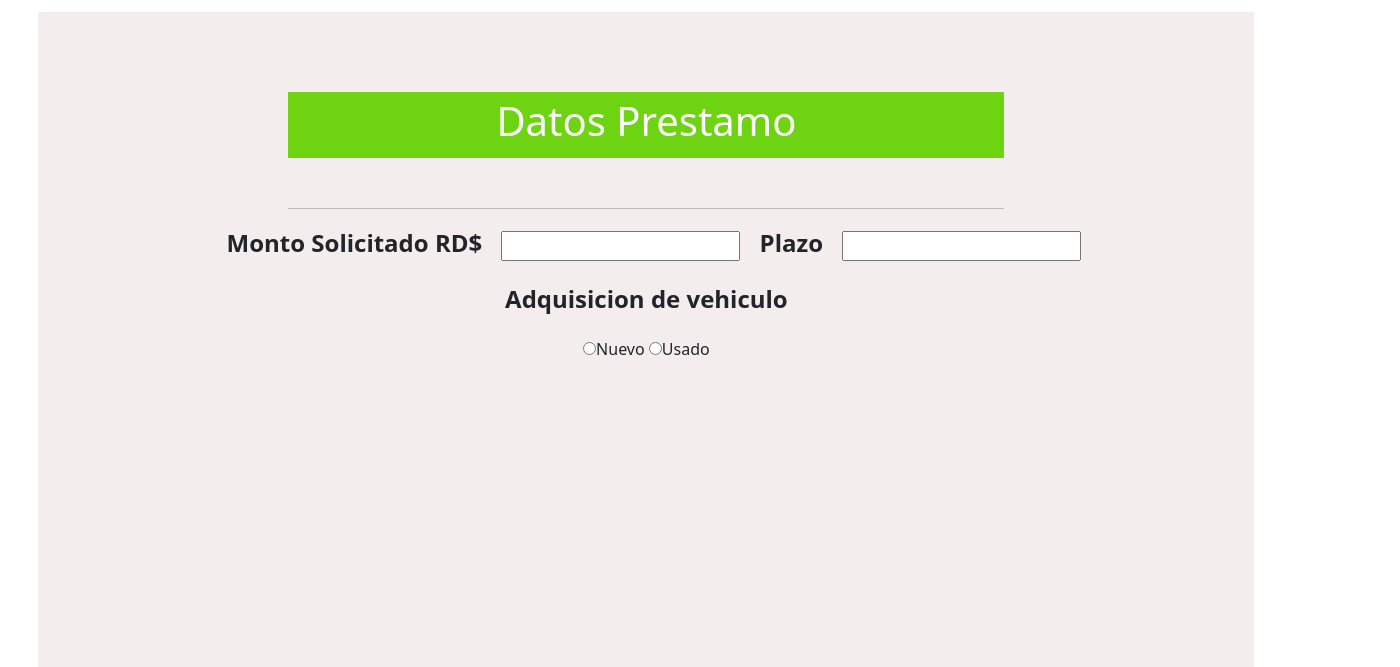
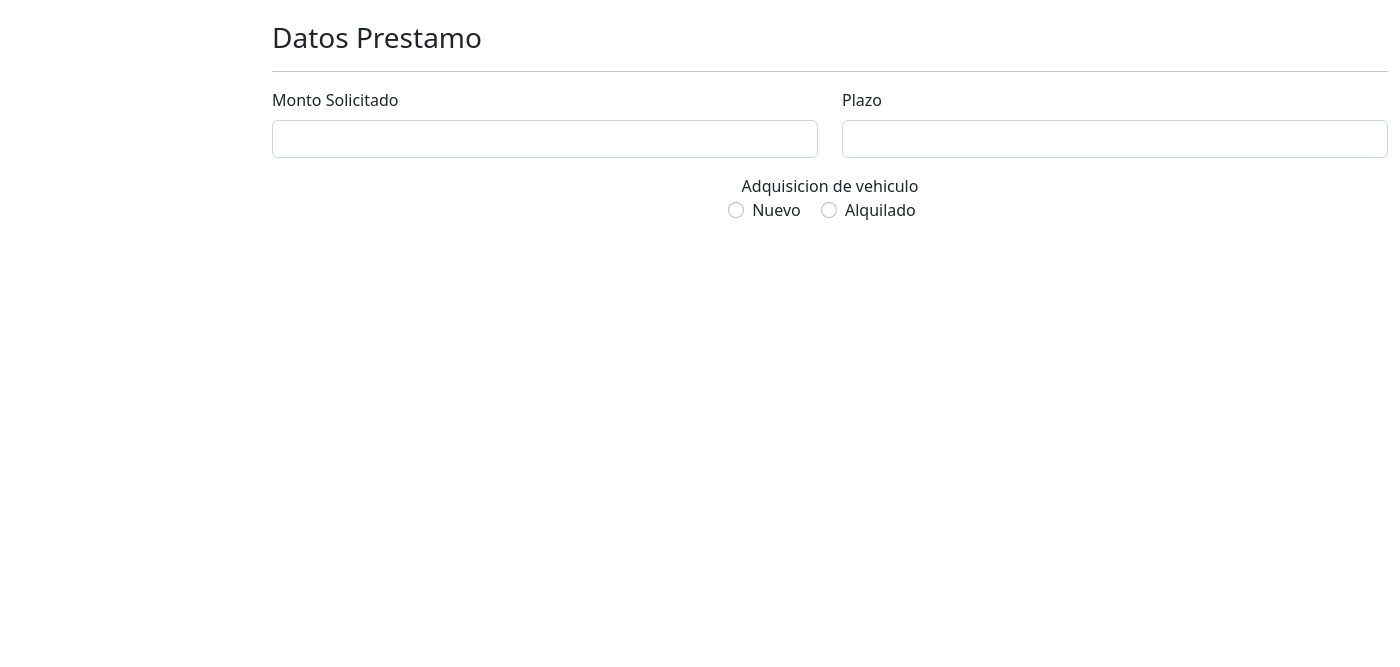
Before and after one commit to Felix123Duran/2-Stage_Films_Dominicana, a plain HTML site: page index.html in a window 1280 px wide. Shown: the part 133-800 px from the top of the page, 1400 px wide, since content can reach past the window. Drawn offline with nearby package versions, Linux system fonts and the light colour scheme.

Commit message:
Nuevo modelo sin diceño

```diff
--- a/General.css
+++ /dev/null
@@ -1,44 +0,0 @@
-:root{
-  --Verde:#6ed310;
-  --gris:rgba(231, 220, 222, 0.505);
-  --blanco: white;
-
-}
-label{
-  font-size: x-large;
-  font-weight: bold;
-
-}
-
-.prestamo-info{
-  text-align: center;
-
-}
-.prestamo-info__diseño{
-  margin: 0px 15px 20px;
-}
-
-.tarjeta{
-  margin-top: 15px;
-
-  margin-left: 3%;
-  height: 1000px;
-  width: 95%;
-  background-color: var(--gris);
-  text-align: center;
-  position: absolute;
-
-}
-section{
-  background-color: var(--Verde);
-  margin-top: 80px;
-  margin-left: 250px ;
-  margin-right: 250px;
-  margin-bottom: 50px;
-  color: var(--blanco) ;
-  padding: 5px;
-}
-hr{
-  margin-left: 250px ;
-  margin-right: 250px;
-}
--- a/index.html
+++ b/index.html
@@ -1,42 +1,61 @@
 <!DOCTYPE html>
 <html lang="en">
   <head>
-  <meta charset="UTF-8">
-  <meta http-equiv="X-UA-Compatible" content="IE=edge">
-  <meta name="viewport" content="width=device-width, initial-scale=1.0">
+    <meta charset="UTF-8" />
+    <meta http-equiv="X-UA-Compatible" content="IE=edge" />
+    <meta name="viewport" content="width=device-width, initial-scale=1.0" />
     <title>Document</title>
-  <link rel="stylesheet" href="https://cdn.jsdelivr.net/npm/bootstrap@5.2.1/dist/css/bootstrap.min.css
-">
-  <link rel="stylesheet" href="General.css">
-  <Script src="jspdf.min.js"></Script>
+    <link
+      rel="stylesheet"
+      href="https://cdn.jsdelivr.net/npm/bootstrap@5.2.1/dist/css/bootstrap.min.css
+"
+    />
+    <script src="jspdf.min.js"></script>
     <script src="https://cdn.jsdelivr.net/npm/signature_pad@4.0.0/dist/signature_pad.umd.min.js"></script>
     <script src="ControlPDF.js"></script>
   </head>
   <body>
     <header>
-    <img src="logo.jpeg" alt="">
+      <img src="logo.jpeg" alt="" />
     </header>
-  <div class="tarjeta">
-    <section>
-      <h1>Datos Prestamo</h1>
-    </section>
-    <hr>
-    <div class="prestamo-info">
-      <label for=""class="prestamo-info__diseño">Monto Solicitado RD$</label>
-      <input type="text">
-      <label for=""class="prestamo-info__diseño">Plazo</label>
-      <input type="text">
-      <br>
-      <label for=""class="prestamo-info__diseño">Adquisicion de vehiculo</label>
-      <br>
-      <input type="radio">Nuevo
-      <input type="radio">Usado
+
+    <div class="container mt-4">
+      <div class="row">
+        <div class="col-ml-8 offset-md-2">
+          <h3>Datos Prestamo</h3>
+          <hr />
+          <form id="formulario">
+            <div class="row mb-3">
+              <div class="col-md-6">
+                <label for="Monto_Solicitado" class="form-label">Monto Solicitado</label>
+                <input type="text" id="MontoSolicitado" class="form-control" />
+              </div>
+              <div class="col-md-6">
+                <label for="Plazo" class="form-label">Plazo</label>
+                <input type="text" id="Plazo" class="form-control" />
+              </div>
+            </div>
+                        <!--botones de seleccion-->
+            <center>
+                          <div class="row mb-3">
+                <label for="aquisicion">Adquisicion de vehiculo</label>
+              <div class="col-mb-3">
+                <div class="form-check form-check-inline">
+                  <input type="radio" name="adquisicion"class="form-check-input"id="adquisicion-nueva" value="1"/>
+                  <label for="adquisicion-nueva" class="form-check-label">Nuevo</label>
+                </div>
+
+                <div class="form-check form-check-inline">
+                  <input type="radio"name="adquisicion"class="form-check-input"id="adquisicion-alqu"value="0"/>
+                  <label for="adquisicion-alqu" class="form-check-label">Alquilado</label>
+                </div>
+            </center>
 
               </div>
-
             </div>
-
-
-
+          </form>
+        </div>
+      </div>
+    </div>
   </body>
 </html>
```
Lines whose indentation alone changed are shown as unchanged.
